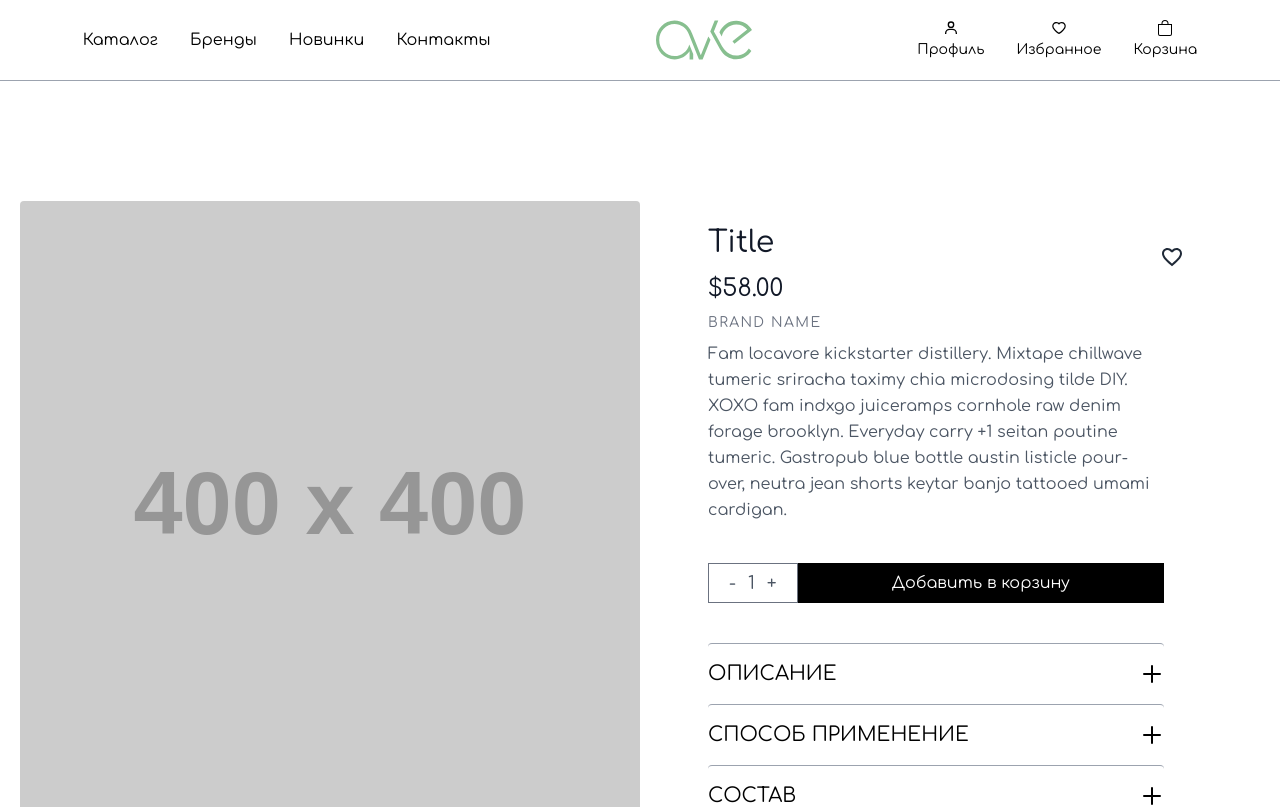
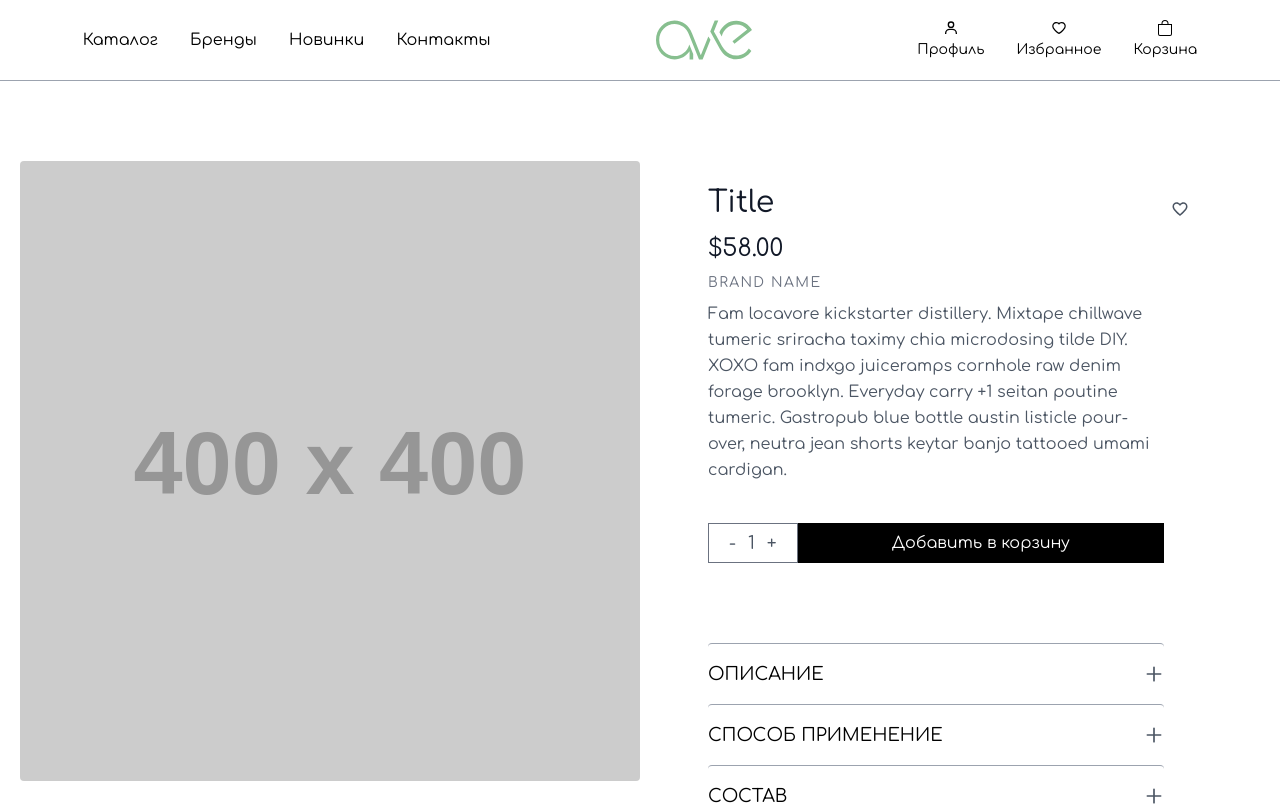
Before and after one commit to xypxzy/lamoda-commerce, a React (Vite) app: page /product/1 in a window 1280 px wide. Shown: the top 807 px of the page. Built offline with nearby package versions, Linux system fonts and the light colour scheme.

Commit message:
fix favorite button

```diff
--- a/src/components/Accordion/Accordion.module.css
+++ b/src/components/Accordion/Accordion.module.css
@@ -1,3 +1,3 @@
 .accordion {
-    @apply flex flex-col justify-center items-center mt-10 last:border-b-[1px] border-gray-400;
+    @apply flex flex-col justify-center items-center mt-10  border-b border-gray-400;
 }
--- a/src/components/Accordion/Accordion.tsx
+++ b/src/components/Accordion/Accordion.tsx
@@ -6,7 +6,7 @@ const Accordion = () => {
     const [activeIndex, setActiveIndex] = useState(0);
 
     return (
-        <div className={cls.accadion}>
+        <div className={cls.accordion}>
             <AccordionLayout
                 title="Описание"
                 index={1}
--- a/src/components/AccordionLayout/AccordionLayout.module.css
+++ b/src/components/AccordionLayout/AccordionLayout.module.css
@@ -3,11 +3,11 @@
 }
 
 .accordion__header {
-    @apply flex py-4;
+    @apply flex py-4 cursor-pointer;
 }
 
 .accordion__title {
-    @apply text-black text-xl font-medium uppercase;
+    @apply text-black text-lg uppercase;
 }
 
 .accordion__buttons {
@@ -15,7 +15,7 @@
 }
 
 .accordion__btn {
-    @apply w-6 h-6 cursor-pointer;
+    @apply w-5 h-5 cursor-pointer text-gray-600 font-extralight;
 }
 
 .accordion__description {
--- a/src/components/FavoriteButton/FavoriteButton.tsx
+++ b/src/components/FavoriteButton/FavoriteButton.tsx
@@ -6,6 +6,7 @@ interface FavoriteButtonProps {
     setActive: (active: boolean) => void;
     DefaultImage: JSX.Element;
     ActiveImage: JSX.Element;
+    color?: 'red' | 'green';
     className?: string;
 }
 
@@ -15,13 +16,14 @@ const FavoriteButton: FC<FavoriteButtonProps> = (props) => {
         setActive,
         ActiveImage,
         DefaultImage,
+        color = 'red',
         className = ''
     } = props;
 
     return (
-        <div className={`absolute ${className}`}>
+        <div className={`absolute ${className}  hover:bg-gray-200`}>
             <button
-                className={`rounded-full w-12 h-12 text-2xl p-0 border-0 inline-flex items-center justify-center  ${active ? 'text-red-500' : 'text-gray-800'}`}
+                className={`rounded-full w-8 h-8 text-lg p-0 border-0 inline-flex items-center justify-center ${active ? `text-${color}-500` : ''}`}
                 onClick={() => setActive(!active)}
             >
                 {active ?
--- a/src/components/ProductCard/ProductCard.module.css
+++ b/src/components/ProductCard/ProductCard.module.css
@@ -31,20 +31,11 @@
 }
 
 .button {
-    @apply border border-black rounded-full bg-white hover:bg-gray-200 hover:text-red-500
-    transition-all duration-150 ease-in-out
-    ;
+    @apply border border-black rounded-full bg-white hover:bg-gray-200
+    transition-all duration-150 ease-in-out;
 
 }
 
 .favouriteBtn {
     @apply p-2 text-xl cursor-pointer ;
 }
-
-.liked svg{
-    @apply fill-red-500
-}
-
-.addedToCart svg{
-    @apply fill-red-500
-}
--- a/src/components/ProductCard/ProductCard.tsx
+++ b/src/components/ProductCard/ProductCard.tsx
@@ -15,7 +15,7 @@ const ProductCard = () => {
             setIsLoading(false)
         }, 5000)
     },[]) // Нужно удалить
-
+    //Skeletons
     if(isLoading) {
         return (
             <div className={cls.container}>
@@ -50,14 +50,16 @@ const ProductCard = () => {
                 setActive={setLiked}
                 DefaultImage={<MdFavoriteBorder/>}
                 ActiveImage={<MdFavorite/>}
-                className={`${cls.button} ${liked ? cls.liked : ''} right-8 top-10`}
+                className={`${cls.button} hover:text-red-500 right-8 top-8`}
+                color={"red"}
             />
             <FavoriteButton
                 active={addCart}
                 setActive={setAddCart}
                 DefaultImage={<PiBagSimpleLight/>}
                 ActiveImage={<PiBagSimpleFill/>}
-                className={`${cls.button} ${addCart ? cls.addedToCart : ''} right-8 top-24`}
+                className={`${cls.button} hover:text-green-500 right-8 top-[72px]`}
+                color={"green"}
             />
         </div>
     );
--- a/src/pages/ProductDetailsPage/ProductDetails.module.css
+++ b/src/pages/ProductDetailsPage/ProductDetails.module.css
@@ -1,5 +1,5 @@
 .productDetails {
-    @apply text-gray-600 overflow-hidden my-20;
+    @apply text-gray-600 overflow-hidden mb-20 mt-10;
 }
 
 .productDetails__container {
```
